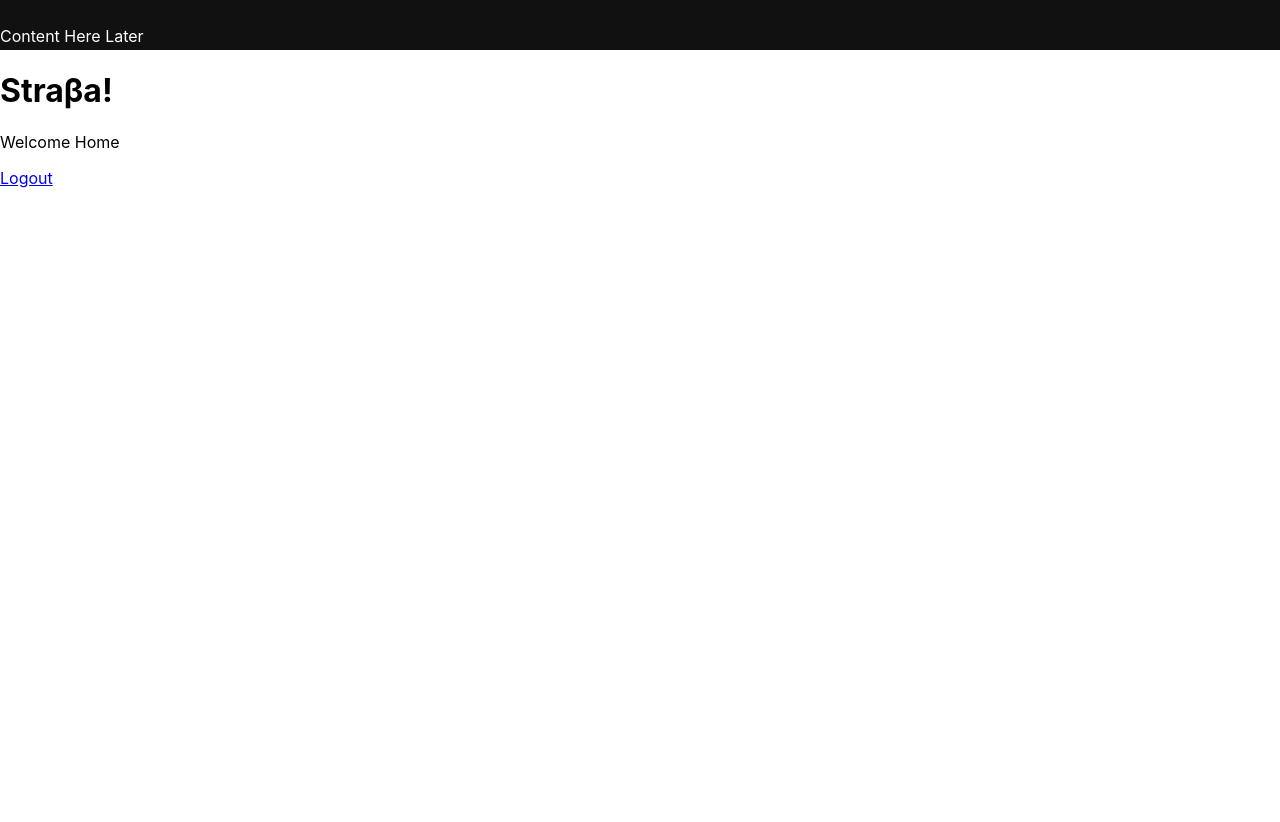
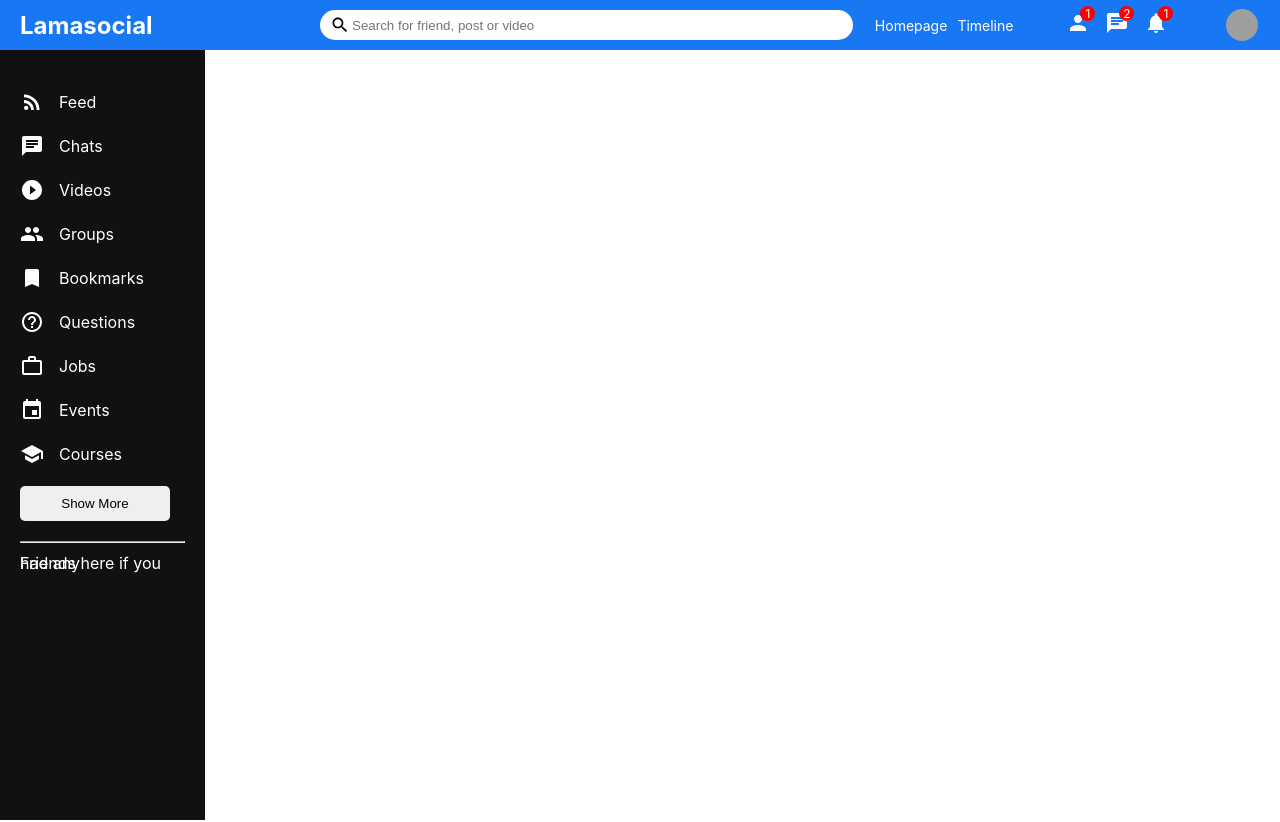
Before and after one commit to sleipner01/straba, a React (Create React App) app: page / in a window 1280 px wide. Shown: the top 822 px of the page. Before the commit the page ends 800 px from the top, so only its background shows below. Built offline with nearby package versions, Linux system fonts and the light colour scheme; no server answers; grey boxes are pictures that could not be loaded.

Commit message:
Add example for sidebar and topbar
Needed to commit this or else it would tell me my files were deleted and would not let me work with them.

```diff
--- a/src/App.js
+++ b/src/App.js
@@ -4,19 +4,28 @@ import Signup from './pages/Signup';
 import Login from './pages/Login';
 import { BrowserRouter as Router } from 'react-router-dom';
 import { Routes, Route } from 'react-router-dom';
+import { Box } from '@mui/material';
 import './App.scss';
 
 import { auth } from './firebase';
 import { useAuthState } from 'react-firebase-hooks/auth';
 import { useCollectionData } from 'react-firebase-hooks/firestore';
-import Sidebar from './components/navbar/Navbar';
+import Navbar from './components/navbar/Navbar';
+import Topbar from './components/topbar/Topbar';
+import Sidebar from './components/sidebar/Sidebar';
 
 const App = ({ pagepath }) => {
   const [user, loading, error] = useAuthState(auth);
 
   return (
     <Fragment>
-      {!user && <Sidebar />}
+      <Box>
+        <Topbar />
+      </Box>
+      <Box>
+        <Sidebar />
+      </Box>
+      <Box>
         <h1>Straβa!</h1>
         <Router>
           <div>
@@ -29,6 +38,7 @@ const App = ({ pagepath }) => {
             </section>
           </div>
         </Router>
+      </Box>
     </Fragment>
   );
 };
--- /dev/null
+++ b/src/components/sidebar/Sidebar.jsx
@@ -0,0 +1,64 @@
+import './sidebar.scss';
+import {
+  RssFeed,
+  Chat,
+  PlayCircleFilledOutlined,
+  Group,
+  Bookmark,
+  HelpOutline,
+  WorkOutline,
+  Event,
+  School,
+} from '@mui/icons-material';
+
+export default function Sidebar() {
+  return (
+    <div className='sidebar'>
+      <div className='sidebarWrapper'>
+        <ul className='sidebarList'>
+          <li className='sidebarListItem'>
+            <RssFeed className='sidebarIcon' />
+            <span className='sidebarListItemText'>Feed</span>
+          </li>
+          <li className='sidebarListItem'>
+            <Chat className='sidebarIcon' />
+            <span className='sidebarListItemText'>Chats</span>
+          </li>
+          <li className='sidebarListItem'>
+            <PlayCircleFilledOutlined className='sidebarIcon' />
+            <span className='sidebarListItemText'>Videos</span>
+          </li>
+          <li className='sidebarListItem'>
+            <Group className='sidebarIcon' />
+            <span className='sidebarListItemText'>Groups</span>
+          </li>
+          <li className='sidebarListItem'>
+            <Bookmark className='sidebarIcon' />
+            <span className='sidebarListItemText'>Bookmarks</span>
+          </li>
+          <li className='sidebarListItem'>
+            <HelpOutline className='sidebarIcon' />
+            <span className='sidebarListItemText'>Questions</span>
+          </li>
+          <li className='sidebarListItem'>
+            <WorkOutline className='sidebarIcon' />
+            <span className='sidebarListItemText'>Jobs</span>
+          </li>
+          <li className='sidebarListItem'>
+            <Event className='sidebarIcon' />
+            <span className='sidebarListItemText'>Events</span>
+          </li>
+          <li className='sidebarListItem'>
+            <School className='sidebarIcon' />
+            <span className='sidebarListItemText'>Courses</span>
+          </li>
+        </ul>
+        <button className='sidebarButton'>Show More</button>
+        <hr className='sidebarHr' />
+        <ul className='sidebarFriendList'>
+          <li>Friends here if you had any</li>
+        </ul>
+      </div>
+    </div>
+  );
+}
--- a/src/components/sidebar/sidebar.scss
+++ b/src/components/sidebar/sidebar.scss
@@ -0,0 +1,48 @@
+.sidebar {
+  flex: 3;
+  height: calc(100vh - 50px);
+  overflow-y: scroll;
+  position: sticky;
+  top: 50px;
+  width: 16%;
+}
+::-webkit-scrollbar {
+  width: 5px;
+}
+::-webkit-scrollbar-track {
+  background-color: #f1f1f1;
+}
+::-webkit-scrollbar-thumb {
+  background-color: rgb(179, 179, 179);
+}
+.sidebarWrapper {
+  padding: 20px;
+}
+.sidebarList {
+  padding: 0;
+  margin: 0;
+  list-style: none;
+}
+.sidebarListItem {
+  display: flex;
+  align-items: center;
+  margin-bottom: 20px;
+}
+.sidebarIcon {
+  margin-right: 15px;
+}
+.sidebarButton {
+  width: 150px;
+  border: none;
+  padding: 10px;
+  border-radius: 5px;
+  font-weight: 500;
+}
+.sidebarHr {
+  margin: 20px 0;
+}
+.sidebarFriendList {
+  padding: 0;
+  margin: 0;
+  list-style: none;
+}
--- /dev/null
+++ b/src/components/topbar/Topbar.jsx
@@ -0,0 +1,39 @@
+import './topbar.scss';
+import { Search, Person, Chat, Notifications } from '@mui/icons-material';
+
+export default function Topbar() {
+  return (
+    <div className='topbarContainer'>
+      <div className='topbarLeft'>
+        <span className='logo'>Lamasocial</span>
+      </div>
+      <div className='topbarCenter'>
+        <div className='searchbar'>
+          <Search className='searchIcon' />
+          <input placeholder='Search for friend, post or video' className='searchInput' />
+        </div>
+      </div>
+      <div className='topbarRight'>
+        <div className='topbarLinks'>
+          <span className='topbarLink'>Homepage</span>
+          <span className='topbarLink'>Timeline</span>
+        </div>
+        <div className='topbarIcons'>
+          <div className='topbarIconItem'>
+            <Person />
+            <span className='topbarIconBadge'>1</span>
+          </div>
+          <div className='topbarIconItem'>
+            <Chat />
+            <span className='topbarIconBadge'>2</span>
+          </div>
+          <div className='topbarIconItem'>
+            <Notifications />
+            <span className='topbarIconBadge'>1</span>
+          </div>
+        </div>
+        <img src='/assets/person/1.jpeg' alt='' className='topbarImg' />
+      </div>
+    </div>
+  );
+}
--- a/src/components/topbar/topbar.scss
+++ b/src/components/topbar/topbar.scss
@@ -0,0 +1,88 @@
+$color_1: white;
+$background-color_1: #1877f2;
+$background-color_2: white;
+$background-color_3: red;
+
+.topbarContainer {
+  height: 50px;
+  width: 100%;
+  background-color: $background-color_1;
+  display: flex;
+  align-items: center;
+  position: sticky;
+  top: 0;
+  z-index: 999;
+}
+.topbarLeft {
+  flex: 3;
+}
+.logo {
+  font-size: 24px;
+  margin-left: 20px;
+  font-weight: bold;
+  color: $color_1;
+  cursor: pointer;
+}
+.topbarCenter {
+  flex: 5;
+}
+.searchbar {
+  width: 100%;
+  height: 30px;
+  background-color: $background-color_2;
+  border-radius: 30px;
+  display: flex;
+  align-items: center;
+}
+.searchIcon {
+  font-size: 20px !important;
+  margin-left: 10px;
+}
+.searchInput {
+  border: none;
+  width: 70%;
+  &:focus {
+    outline: none;
+  }
+}
+.topbarRight {
+  flex: 4;
+  display: flex;
+  align-items: center;
+  justify-content: space-around;
+  color: $color_1;
+}
+.topbarLink {
+  margin-right: 10px;
+  font-size: 14px;
+  cursor: pointer;
+}
+.topbarIcons {
+  display: flex;
+}
+.topbarIconItem {
+  margin-right: 15px;
+  cursor: pointer;
+  position: relative;
+}
+.topbarIconBadge {
+  width: 15px;
+  height: 15px;
+  background-color: $background-color_3;
+  border-radius: 50%;
+  color: $color_1;
+  position: absolute;
+  top: -5px;
+  right: -5px;
+  display: flex;
+  align-items: center;
+  justify-content: center;
+  font-size: 12px;
+}
+.topbarImg {
+  width: 32px;
+  height: 32px;
+  border-radius: 50%;
+  object-fit: cover;
+  cursor: pointer;
+}
```
Also changed, not shown: src/components/navbar/navbar.scss (indentation only), src/components/sidebar/sidebar.jsx (deleted), src/components/topbar/topbar.jsx (deleted). Lines whose indentation alone changed are shown as unchanged.
